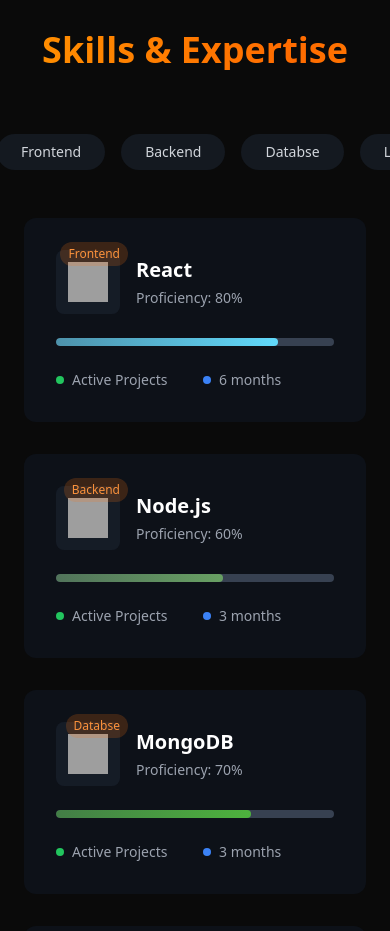
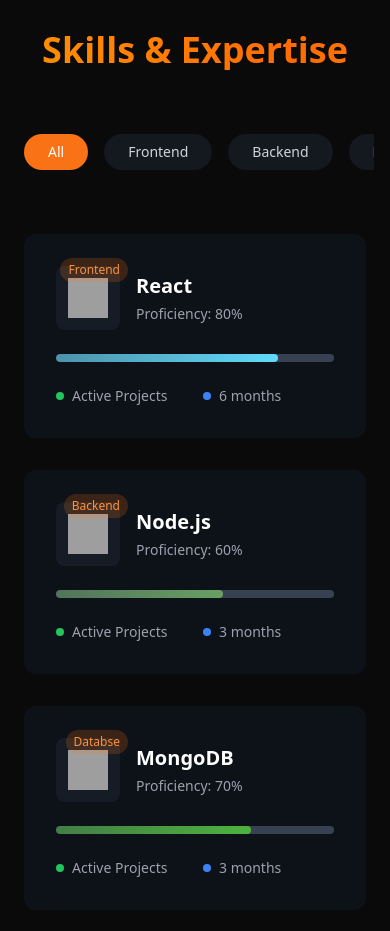
Before and after one commit to Jatinverma9728/new-protfolio, a React (Vite) app: page / in a window 390 px wide. Shown: the part 4220-5151 px from the top of the page. Built offline with nearby package versions, Linux system fonts and the light colour scheme; grey boxes are pictures that could not be loaded.

Commit message:
scrolable still navbar in mobile screen

```diff
--- a/src/App.tsx
+++ b/src/App.tsx
@@ -841,13 +841,13 @@
             </h2>
 
             {/* Category Filters */}
-            <div className="flex justify-center gap-4 mb-12">
+            <div className="flex justify-start md:justify-center gap-4 mb-12 overflow-x-auto pb-4 px-2 -mx-2 md:overflow-x-hidden md:pb-0 md:px-0 md:-mx-0 hide-scrollbar">
               {["All", "Frontend", "Backend", "Databse", "Language"].map(
                 (category) => (
                   <button
                     key={category}
                     onClick={() => setSelectedCategory(category)}
-                    className={`px-6 py-2 rounded-full text-sm font-medium transition-all
+                    className={`px-6 py-2 rounded-full text-sm font-medium transition-all whitespace-nowrap
                            ${
                              selectedCategory === category
                                ? "bg-orange-500 text-white"
--- a/src/index.css
+++ b/src/index.css
@@ -25,6 +25,17 @@
 
 ::-webkit-scrollbar-thumb:hover {
   @apply bg-blue-700;
+}
+
+/* Hide scrollbar for Chrome, Safari and Opera */
+.hide-scrollbar::-webkit-scrollbar {
+  display: none;
+}
+
+/* Hide scrollbar for IE, Edge and Firefox */
+.hide-scrollbar {
+  -ms-overflow-x: hidden; /* IE and Edge */
+  scrollbar-width: none;  /* Firefox */
 }
 
 /* Gradient text animation */
```
